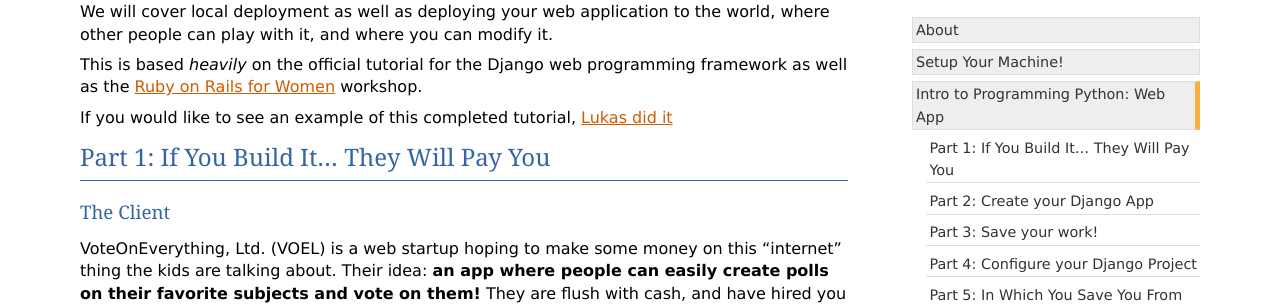
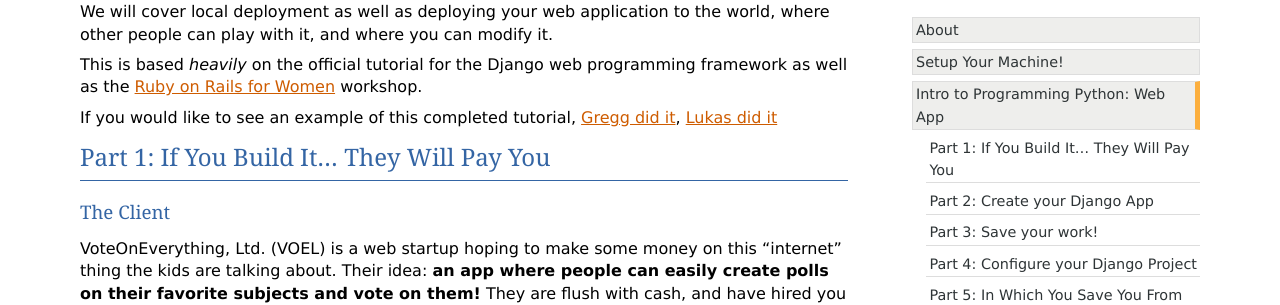
Before and after one commit to lsblakk/pystar, a Sphinx documentation site: the page built from docs/webapp.rst, in a window 1280 px wide and 900 px high. Shown: the part 197-502 px from the top of the window. Built offline with Sphinx 7.4.7, drawn with Linux system fonts in a browser that asks for light colours.

Commit message:
added 'Gregg did it' with new repo

```diff
--- a/docs/webapp.rst
+++ b/docs/webapp.rst
@@ -15,7 +15,9 @@ This is based *heavily* on the official tutorial for the Django web programming
 as well as the `Ruby on Rails for Women <http://www.wiki.devchix.com/index.php?title=Ruby_and_Rails_workshops_for_women>`_
 workshop.
 
-If you would like to see an example of this completed tutorial, `Lukas did it <https://github.com/lsblakk/myproject>`_
+If you would like to see an example of this completed tutorial,
+`Gregg did it <https://github.com/gregglind/pystar-webapp/commits/master>`_,
+`Lukas did it <https://github.com/lsblakk/myproject>`_
 
 
 Part 1: If You Build It... They Will Pay You
```
